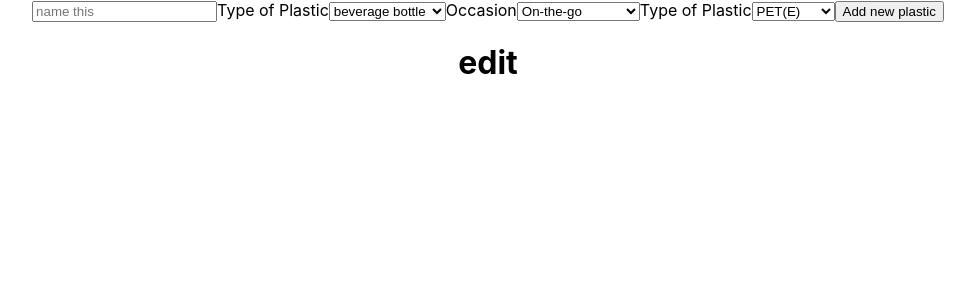
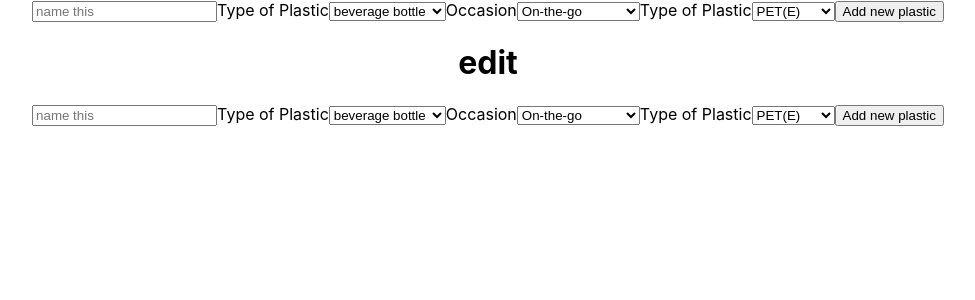
Before and after one commit to scaram02/plastic-cycle, a React (Create React App) app: page / in a window 1280 px wide. Shown: the top 300 px of the page, without its empty margins (152-1127 px from the left). Built offline with nearby package versions, Linux system fonts and the light colour scheme.

Commit message:
add form to Edit, needs filing in

```diff
--- a/src/App.js
+++ b/src/App.js
@@ -2,6 +2,7 @@ import React, {useEffect, useState} from 'react'
 import AddPlastic from './components/AddPlastic'
 import EditPlastic from './components/EditPlastic';
 import PlasticList from './components/PlasticList'
+
 import './App.css';
 
 const App = () => {
--- a/src/components/EditPlastic.js
+++ b/src/components/EditPlastic.js
@@ -3,6 +3,7 @@ import PlasticForm from "./PlasticForm";
 import { bindActionCreators } from "redux";
 import { actionCreators } from "../state/index";
 import { useSelector, useDispatch } from "react-redux";
+
 
 const EditPlastic = ({plasticToEdit, editEnabled, setEditEnabled}) => {
 
@@ -16,6 +17,8 @@ const EditPlastic = ({plasticToEdit, editEnabled, setEditEnabled}) => {
         e.preventDefault()
         setEditEnabled(false)
         editPlastic() // ???
+
+        //setThePlastic?
     }
 
     const handleChange = e => {
@@ -27,6 +30,7 @@ const EditPlastic = ({plasticToEdit, editEnabled, setEditEnabled}) => {
     return (
         <div>
             <h1>edit</h1>
+            <PlasticForm plastic={plasticToEdit} handleSubmit={handleSubmit} handleChange={handleChange}/>
         </div>
     )
 }
```
